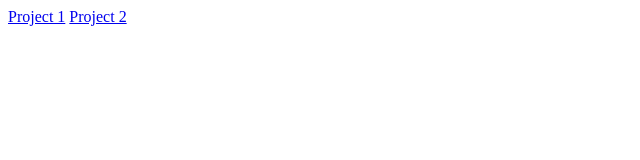
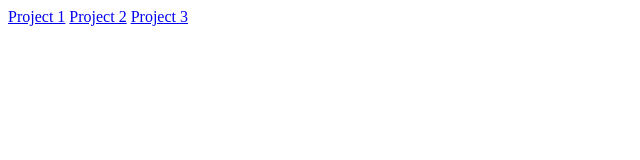
Before and after one commit to veerchulki/veerchulki.github.io, a plain HTML site: page index.html in a window 1280 px wide. Shown: the full height of the page, 0-640 px from the left. Drawn offline with Linux system fonts and the light colour scheme.

Commit message:
Update index.html

```diff
--- a/index.html
+++ b/index.html
@@ -1,2 +1,3 @@
 <a href="https://github.com/veerchulki/cit281-p1.git">Project 1</a>
 <a href="https://github.com/veerchulki/cit281-p2.git">Project 2</a>
+<a href="https://github.com/veerchulki/cit281-p3.git">Project 3</a>
```
